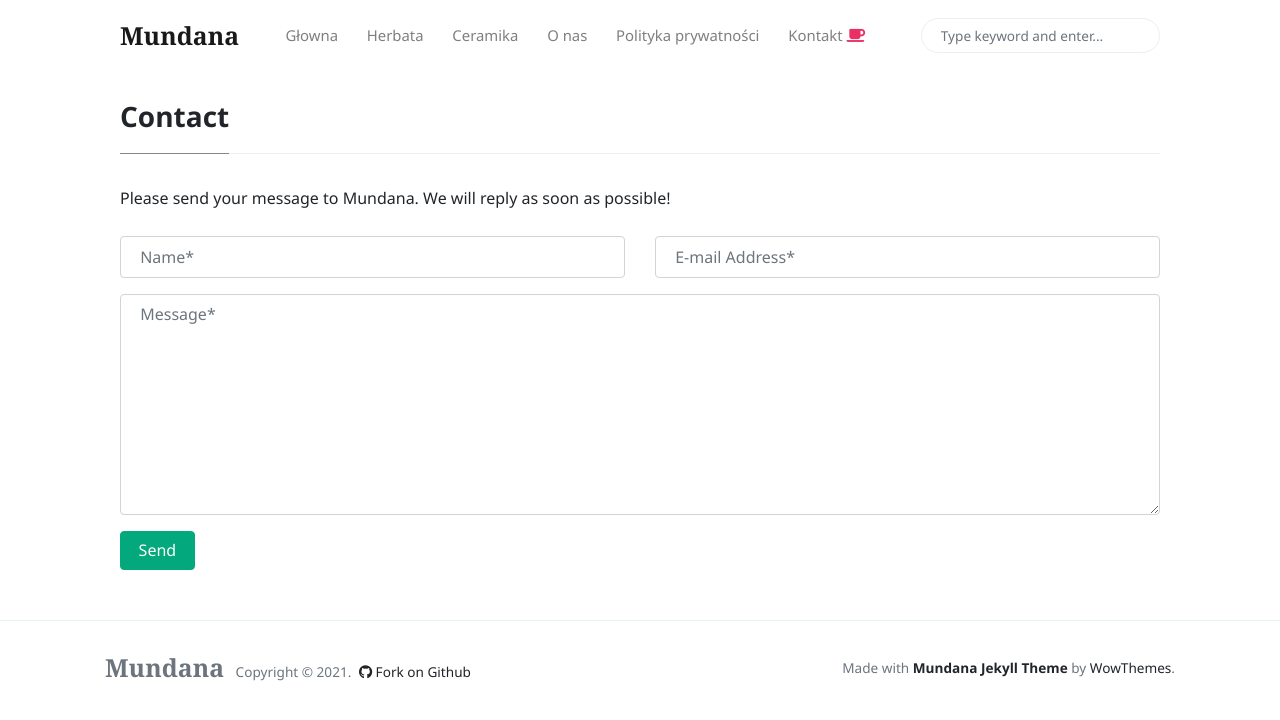
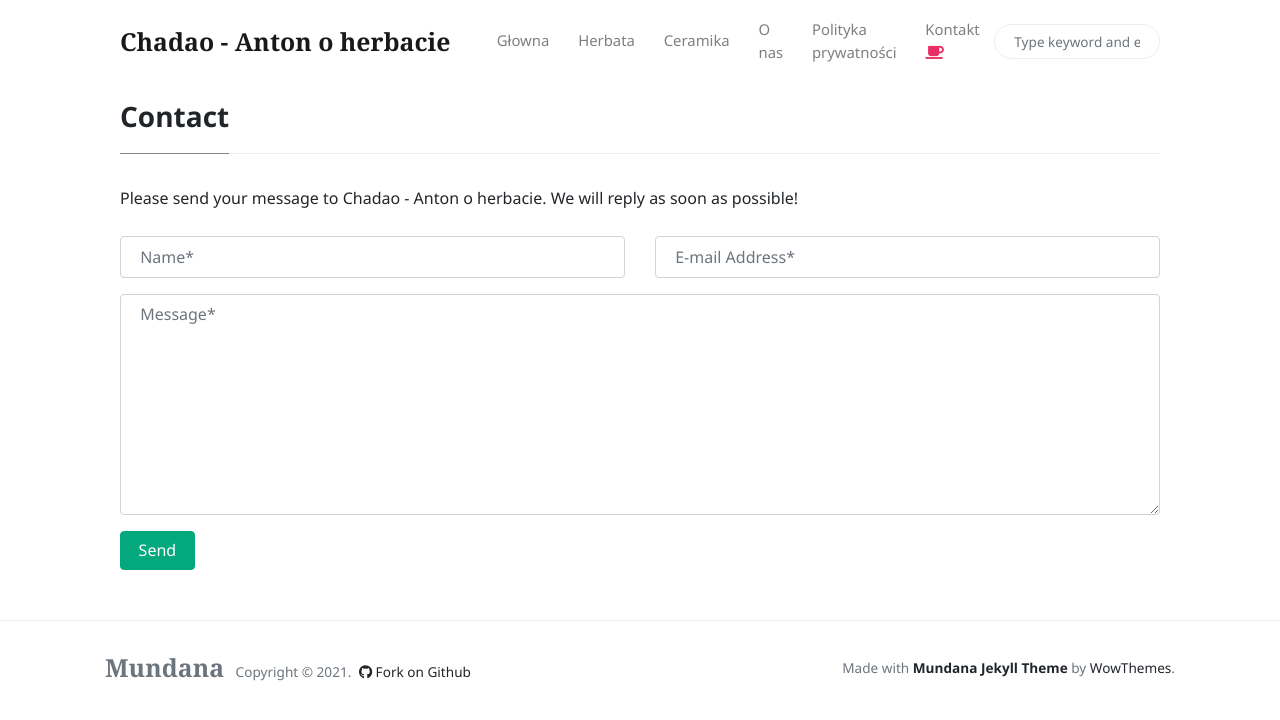
Before and after one commit to asiomchen/asiomchen.github.io, a Jekyll site: the page built from _pages/contact.md, in a window 1280 px wide. Shown: the top 720 px of the page. Built offline with Jekyll 4.4.1, drawn with Linux system fonts in a browser that asks for light colours; nearby versions of some CDN libraries.

Commit message:
Update _config.yml

```diff
--- a/_config.yml
+++ b/_config.yml
@@ -1,6 +1,6 @@
 # Site
-name: 'Mundana'
-description: 'Mundana is a free Jekyll theme for awesome people like you, Medium like.'
+name: 'Chadao - Anton o herbacie'
+description: 'O herbacie i nie tylko.'
 logo: 'assets/images/logo.png'
 favicon: 'assets/images/favicon.ico'
 baseurl: '/'
@@ -20,7 +20,7 @@
 
 authors:
     sal:
-      name:           Sal
+      name:           Anton
       site:           https://www.wowthemes.net
       avatar:         /assets/images/avatar1.jpg
       bio:            "Hi, I am Sal, the author of Mundana, the theme you're currently previewing. I hope you like it!"
```
